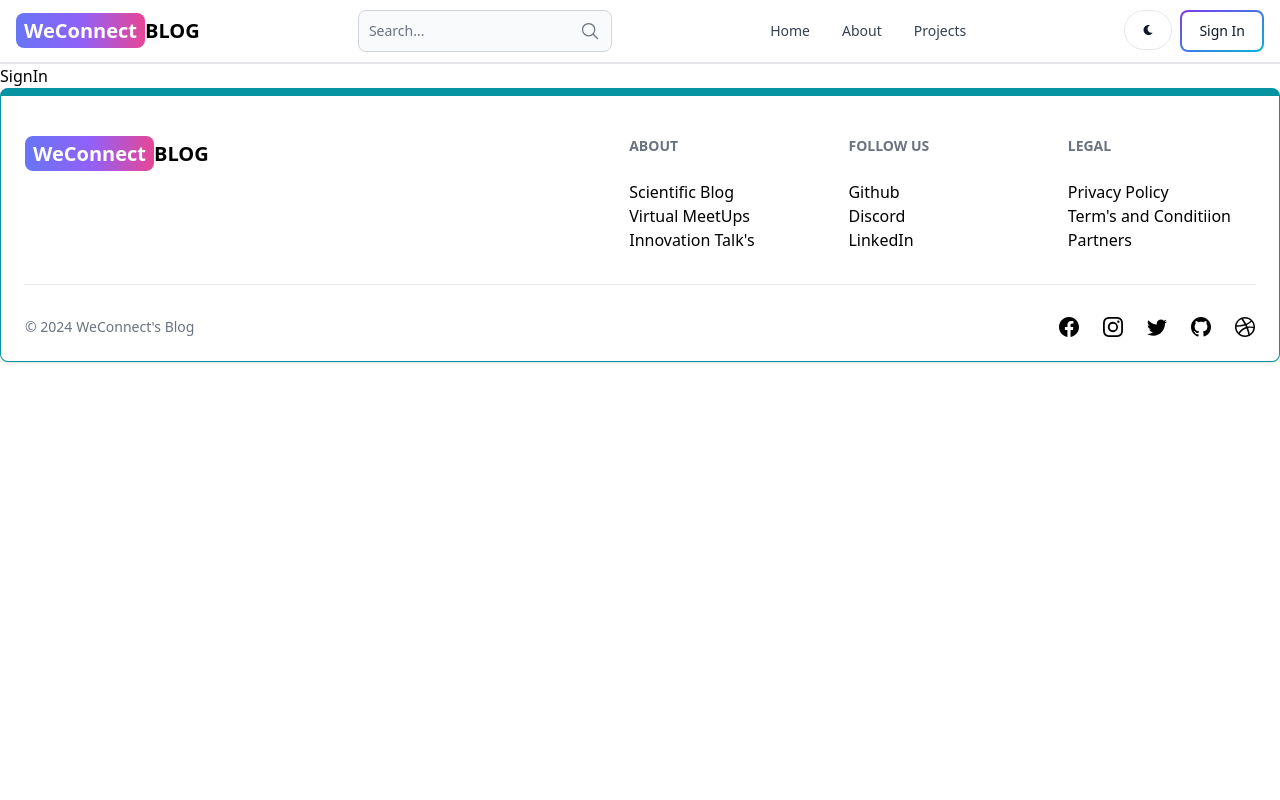
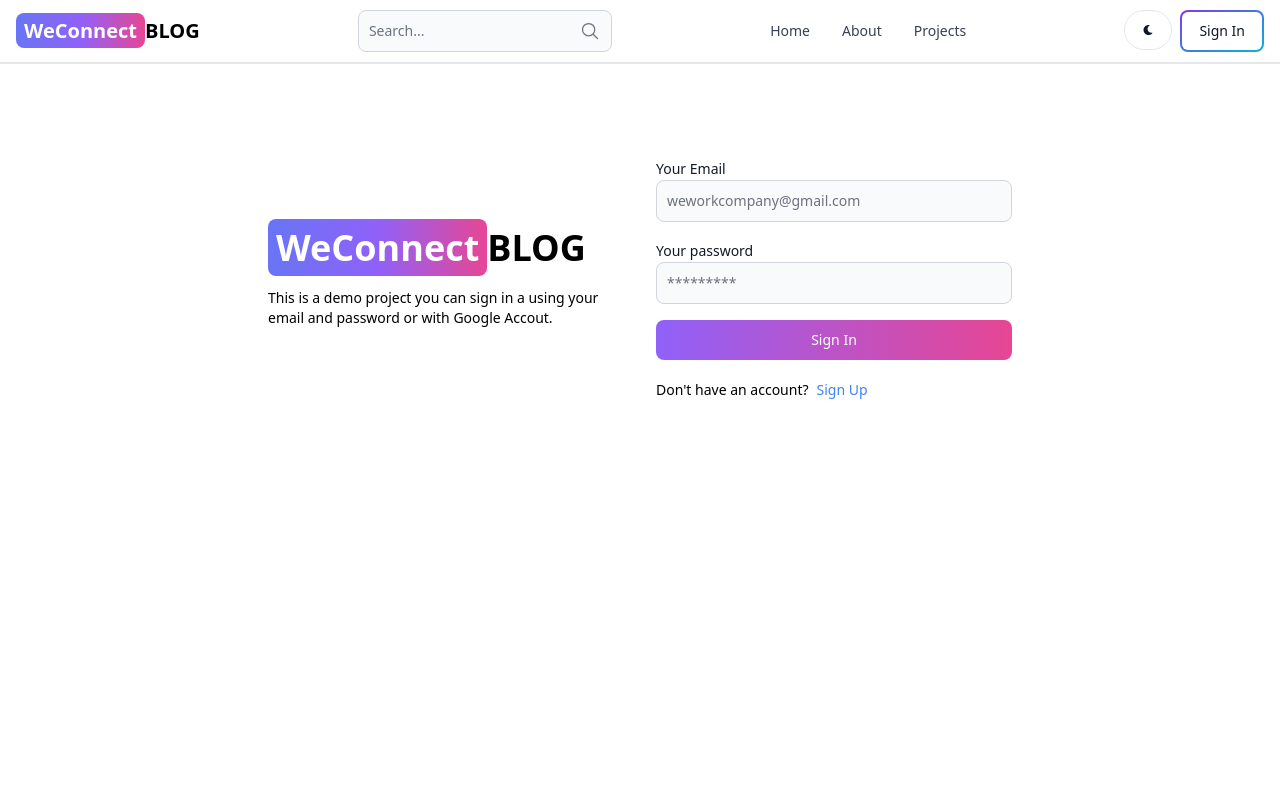
Before and after one commit to Anand3074/BLOG_APP, a React (Vite) app in the folder App_Blog/: page /sign-in in a window 1280 px wide. Shown: the top 800 px of the page. Built offline with nearby package versions, Linux system fonts and the light colour scheme.

Commit message:
completed signin acc

```diff
--- a/App_Blog/src/pages/SignIn.jsx
+++ b/App_Blog/src/pages/SignIn.jsx
@@ -1,8 +1,108 @@
-import React from 'react'
+import { Alert, Button, Label, Spinner, TextInput } from 'flowbite-react'
+import React, { useState } from 'react'
+import { Link, useNavigate } from 'react-router-dom'
 
 const SignIn = () => {
+    const [formData, setFormData] = useState({});
+    const [errorMessage, setErrorMessage] = useState(null);
+    const [loading, setLoading] = useState(false);
+    const navigate = useNavigate();
+    const handleChange = (e) => {
+        setFormData({...formData, [e.target.id]: e.target.value.trim()})
+    }
+    const handleSubmit = async (e) => {
+        e.preventDefault();
+        if( !formData.email || !formData.password){
+            return setErrorMessage('Please Fill out All fields')
+        }
+        try {
+            setLoading(true)
+            setErrorMessage(null)
+            const res = await fetch('/api/auth/signin', {
+                method: 'POST',
+                headers: {'Content-Type': 'application/json'},
+                body: JSON.stringify(formData)
+            })
+            const data = await res.json();
+            if (data.success === false){
+              setLoading(false)
+               return setErrorMessage(data.message)
+
+            }
+            if(res.ok){
+                navigate('/')
+            }
+        } catch (error) {
+            setLoading(false)
+            setErrorMessage(error.message)
+        }
+    }
   return (
-    <div>SignIn</div>
+    <div className='min-h-screen mt-20'>
+        <div className='flex gap-8 p-3 max-w-3xl mx-auto flex-col md:flex-row md:items-center' id='container'>
+            <div className='flex-1' id='left'>
+            <Link to='/' className='
+             text-4xl font-bold dark:text-white'>
+                <span className='px-2 py-1 bg-gradient-to-r from-indigo-500
+                via-purple-500 to-pink-500 rounded-lg text-white'>WeConnect</span>
+            BLOG
+            </Link >
+            <p className='text-sm mt-5'>
+            This is a demo project you can sign in a using your email and password or with Google Accout.
+            </p>
+            </div>
+            <div className='flex-1' id='right'>
+                <form className='flex flex-col gap-4' onSubmit={handleSubmit}>
+                    <div>
+                        <Label value="Your Email"/>
+                        <TextInput
+                        onChange={handleChange}
+                        type="email"
+
+                        placeholder="weworkcompany@gmail.com"
+                        id="email"/>
+                    </div>
+                    <div>
+                        <Label value="Your password"/>
+                        <TextInput
+                        onChange={handleChange}
+                        type="password"
+                        placeholder="*********"
+                        id="password"/>
+                    </div>
+                    <Button gradientDuoTone='purpleToPink' type='submit' disabled={loading}>
+                        {
+                            loading ? (
+                                <>
+                                <Spinner size='sm'/>
+                                <span className='pl-3'>Loading...</span>
+                                </>
+
+                            ) : 'Sign In'
+                        }
+                    </Button>
+                </form>
+                <div className=' flex gap-2 text-sm mt-5'>
+                    <span>
+                        Don't have an account?
+
+                    </span>
+                    <Link to='/sign-up' className='text-blue-500'>
+                        Sign Up
+                    </Link>
+                </div>
+                {
+                    errorMessage && (
+                        <Alert className='mt-5' color='failure'>
+                            {
+                                errorMessage
+                            }
+                        </Alert>
+                    )
+                }
+            </div>
+        </div>
+    </div>
   )
 }
 
```
